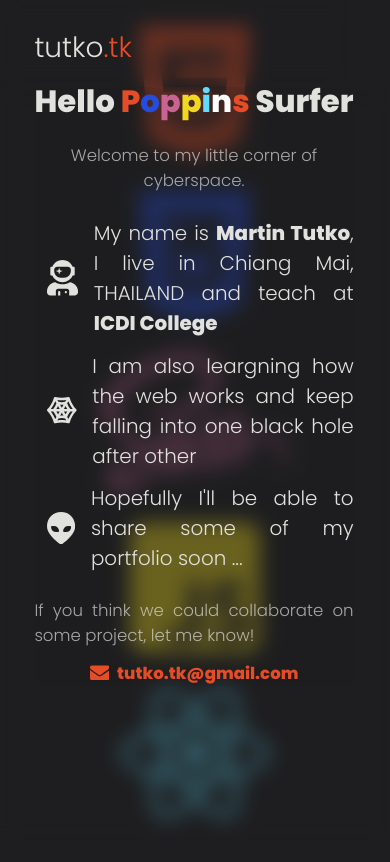
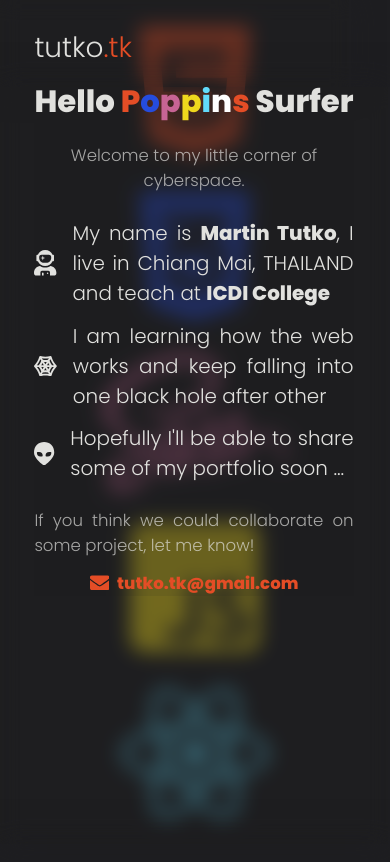
Before and after one commit to tutkotk/tutko.tk, a plain HTML site: page index.html in a window 390 px wide. Drawn offline with Linux system fonts and the light colour scheme.

Commit message:
Add files via upload

```diff
--- a/index.html
+++ b/index.html
@@ -97,8 +97,8 @@
                   ></path>
                 </svg>
                 <span>
-                  I am also leargning how the web works and keep falling into
-                  one black hole after other</span
+                  I am learning how the web works and keep falling into one
+                  black hole after other</span
                 >
               </li>
               <li>
--- a/style.css
+++ b/style.css
@@ -15,6 +15,8 @@ html {
   -webkit-backdrop-filter: blur(10px);
           backdrop-filter: blur(10px);
   z-index: 2;
+  -webkit-box-shadow: 0 0 30px rgba(30, 30, 33, 0.6);
+          box-shadow: 0 0 30px rgba(30, 30, 33, 0.6);
 }
 
 @media only screen and (max-width: 900px) {
@@ -194,7 +196,6 @@ body p {
 }
 
 .main .__card .__list {
-  padding-left: 4%;
   font-size: 2.488rem;
   font-weight: 300;
 }
@@ -220,13 +221,13 @@ body p {
 
 @media only screen and (max-width: 600px) {
   .main .__card .__list .astronaut {
-    width: calc(1.5 * 8rem);
+    width: 8rem;
   }
   .main .__card .__list .web {
-    width: calc(1.5 * 8rem);
+    width: 8rem;
   }
   .main .__card .__list .alien {
-    width: calc(1.5 * 5rem);
+    width: 5rem;
   }
 }
 
```
